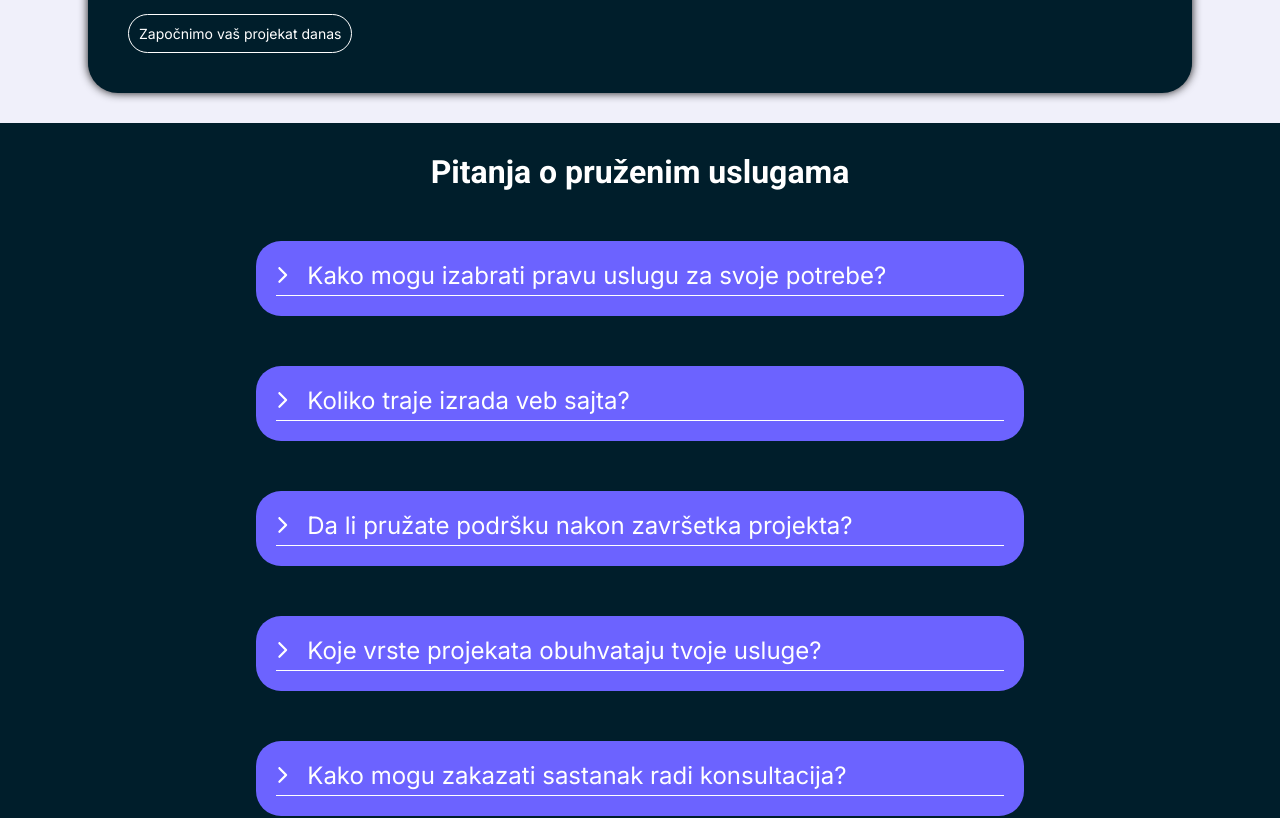
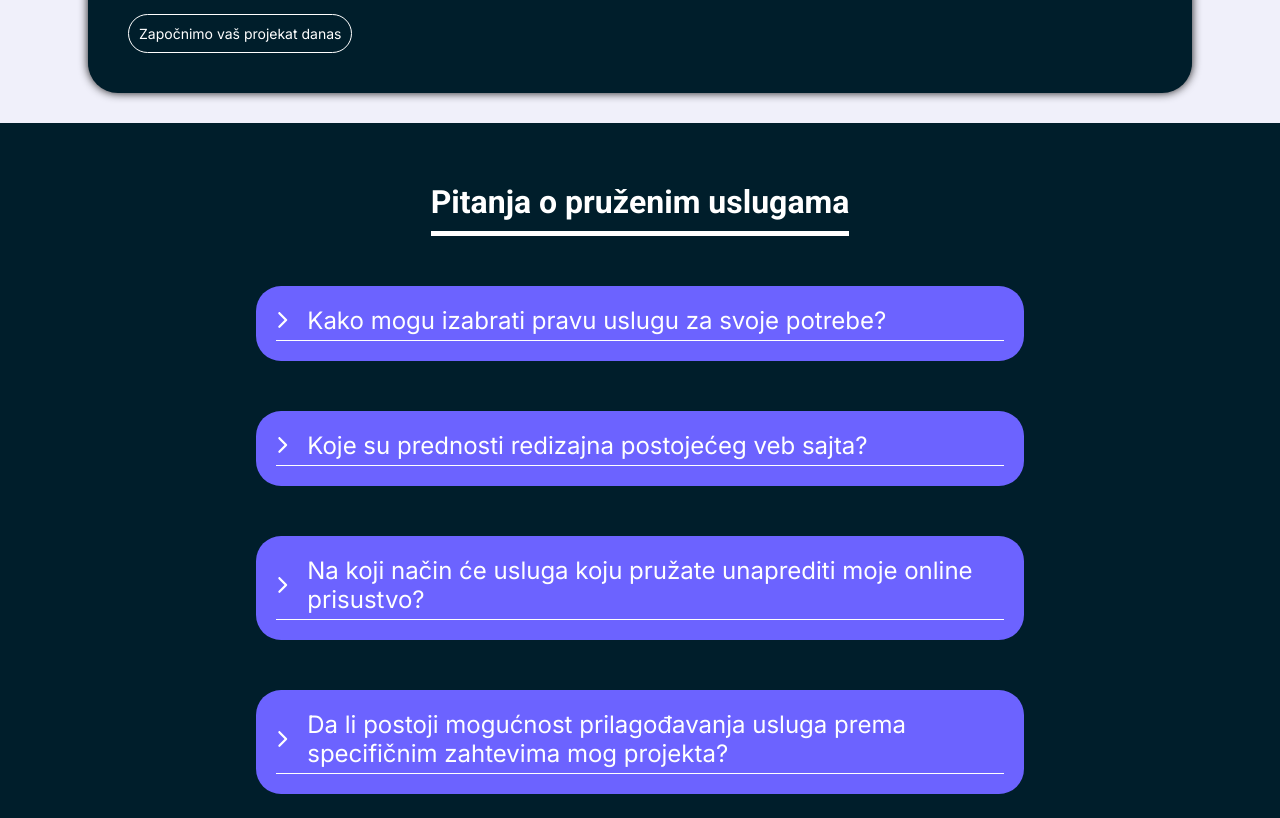
Before and after one commit to MilanJulinac42/professional-portfolio, a Next.js app: page /services in a window 1280 px wide. Shown: the part 2220-3038 px from the top of the page. Built offline with nearby package versions, Linux system fonts and the light colour scheme.

Commit message:
updated faq

```diff
--- a/package.json
+++ b/package.json
@@ -13,7 +13,6 @@
     "@fortawesome/free-brands-svg-icons": "^6.5.1",
     "@fortawesome/free-solid-svg-icons": "^6.5.1",
     "@fortawesome/react-fontawesome": "^0.2.0",
-    "aos": "^2.3.4",
     "framer-motion": "^10.16.16",
     "next": "14.0.4",
     "react": "^18",
--- a/pages/contact.tsx
+++ b/pages/contact.tsx
@@ -34,7 +34,6 @@ const contact = () => {
         <>
             <Head>
                 <title>Kontaktirajte me | Milan Julinac</title>
-                <link rel="icon" href="/iconF.svg" />
                 <meta
                     name="description"
                     content="Spremni za saradnju na vašem web projektu? Kontaktirajte me već danas za besplatnu konsultaciju i ponudu."
--- a/pages/services.tsx
+++ b/pages/services.tsx
@@ -15,16 +15,18 @@ const servicesFaqData = [
         answer: "Izbor prave usluge zavisi od vaših ciljeva i potreba. Kontaktirajte me putem kontakt forme i rado ću vam pomoći u identifikaciji najbolje opcije za vaš projekat.",
     },
     {
-        question: "Koliko traje izrada veb sajta?",
-        answer: "Vreme izrade veb sajta zavisi od obima projekta i specifičnih zahteva. Tokom konsultacija, razgovaraćemo o vašim ciljevima i definisati optimalan vremenski okvir za vaš projekat.",
+        question: "Koje su prednosti redizajna postojećeg veb sajta?",
+        answer: "Redizajn postojećeg veb sajta može poboljšati korisničko iskustvo, povećati funkcionalnost i prilagoditi ga novim tehnologijama. Razgovarajte sa mnom o mogućnostima unapređenja vašeg sajta.",
     },
     {
-        question: "Da li pružate podršku nakon završetka projekta?",
-        answer: "Da, pružam podršku nakon završetka projekta. Obezbeđujem tehničku podršku i održavanje kako biste osigurali dugoročni uspeh vašeg veb sajta.",
+        question:
+            "Na koji način će usluga koju pružate unaprediti moje online prisustvo?",
+        answer: "Svaka usluga ima specifične prednosti za poboljšanje vašeg online prisustva. Razgovarajmo o tome kako implementacija određene usluge može doprineti povećanju vidljivosti, angažovanja korisnika i ostvarivanju vaših poslovnih ciljeva.",
     },
     {
-        question: "Koje vrste projekata obuhvataju tvoje usluge?",
-        answer: "Moje usluge obuhvataju širok spektar projekata, uključujući dizajn i razvoj novih veb sajtova, redizajn postojećih sajtova, optimizaciju za pretraživače, implementaciju sistema za upravljanje sadržajem i više.",
+        question:
+            "Da li postoji mogućnost prilagođavanja usluga prema specifičnim zahtevima mog projekta?",
+        answer: "Da, pružam prilagođene usluge prema specifičnim zahtevima projekta. Razgovarajmo o vašim posebnim potrebama kako bismo osigurali da usluge budu savršeno prilagođene vašem projektu.",
     },
     {
         question: "Kako mogu zakazati sastanak radi konsultacija?",
@@ -37,7 +39,6 @@ const services = () => {
         <>
             <Head>
                 <title>Usluge web dizajna i razvoja | Milan Julinac</title>
-                <link rel="icon" href="/iconF.svg" />
                 <meta
                     name="description"
                     content=" Saznajte više o meni, mojoj strasti za web dizajnom i razvojem, i kako mogu pomoći vašem poslovanju da raste online."
--- a/src/app/layout/Benefits/Benefits.module.scss
+++ b/src/app/layout/Benefits/Benefits.module.scss
@@ -4,4 +4,5 @@
     gap: 100px;
     justify-content: center;
     padding-bottom: 20px;
+    margin-top: 30px;
 }
--- a/src/app/layout/FaqSection/FaqSection.module.scss
+++ b/src/app/layout/FaqSection/FaqSection.module.scss
@@ -3,7 +3,7 @@
 .faqContainer {
     background-color: #e3eff5;
     background-color: #001e2b;
-    padding: 30px 0px;
+    padding: 60px 0px;
 }
 
 .faqWrapper {
@@ -11,6 +11,7 @@
     margin: auto;
     display: flex;
     flex-direction: column;
+    align-items: center;
     gap: 20px;
 
     @include breakpoint(large) {
@@ -26,6 +27,9 @@
         text-align: center;
         color: white;
         font-size: 24px;
+        border-bottom: 5px solid white;
+        width: fit-content;
+        padding-bottom: 10px;
 
         @include breakpoint(large) {
             font-size: 32px;
--- a/src/app/layout/Footer/Footer.module.scss
+++ b/src/app/layout/Footer/Footer.module.scss
@@ -21,6 +21,12 @@
         padding: 20px 80px;
         font-size: 20px;
         gap: 0px;
+    }
+}
+
+.socialIcon {
+    &:hover {
+        scale: 1.2;
     }
 }
 
```
Also changed, not shown: pages/about.tsx (+4 -5 lines), pages/portfolio.tsx (+11 -1 lines), src/app/layout/Footer/Footer.tsx (+0 -14 lines), src/app/page.tsx (+5 -7 lines), 1 other file (tests, documents, lock files or other folders).
